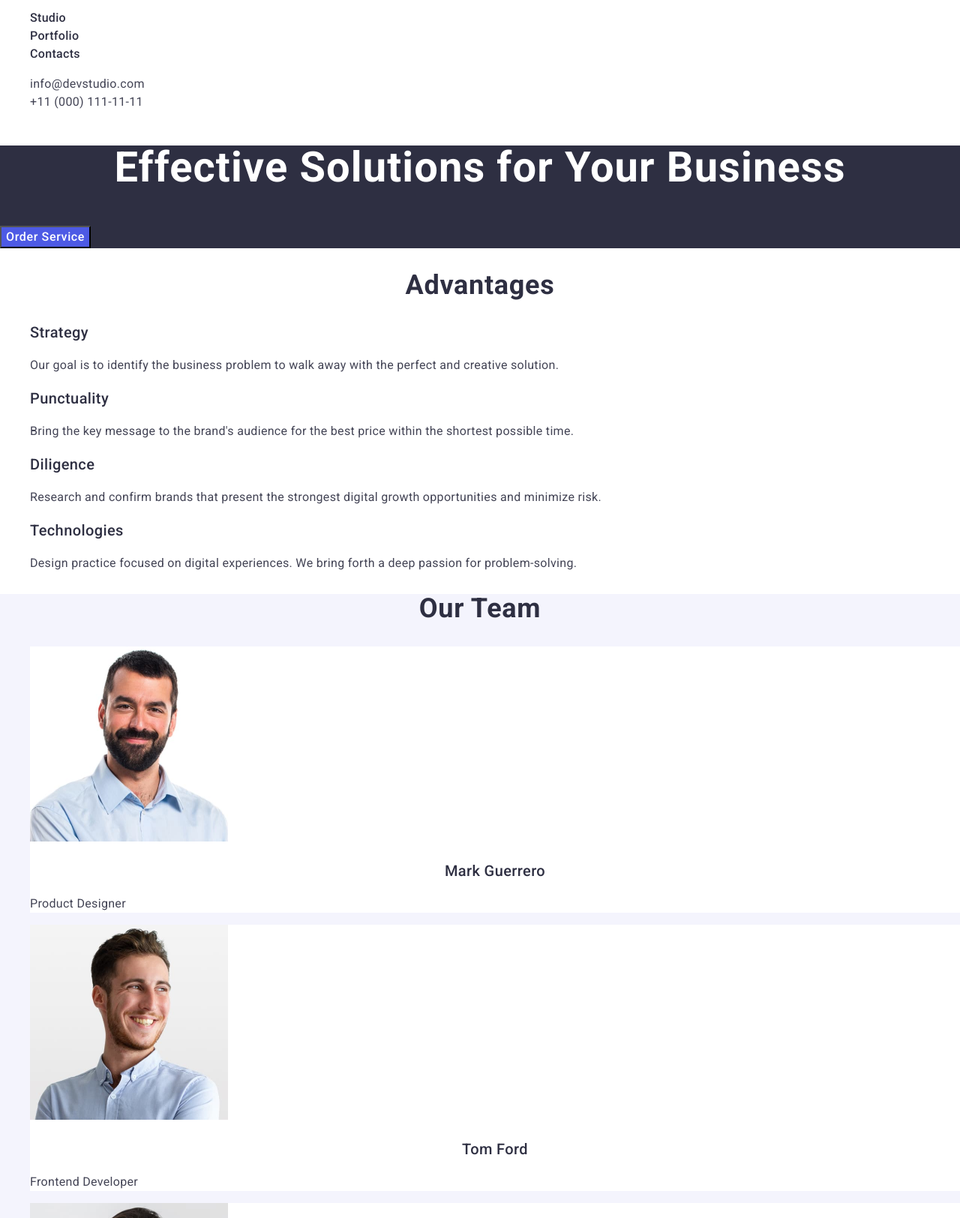
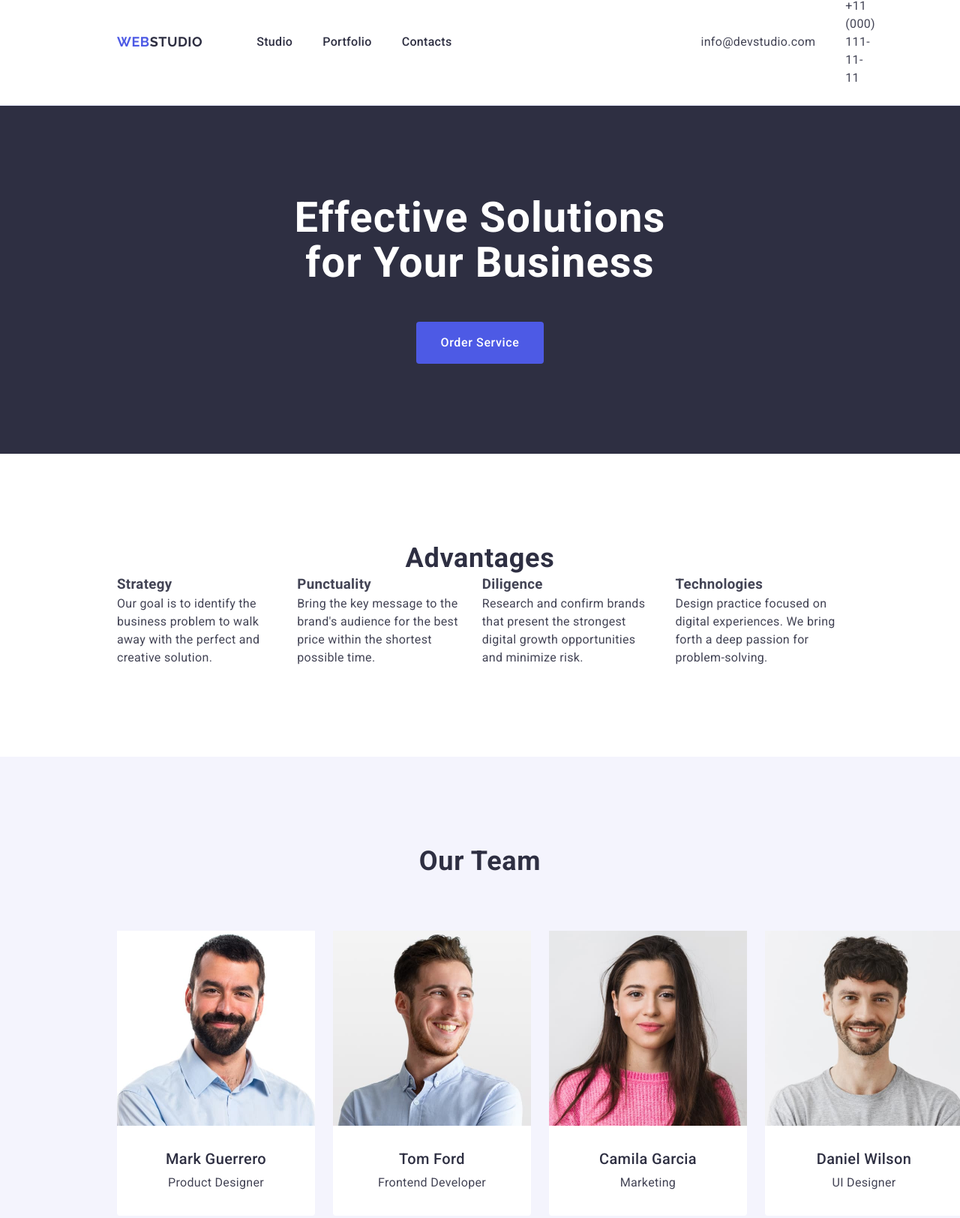
Before and after one commit to Arsenkats/goit-markup-hw-03, a plain HTML site: page index.html in a window 1280 px wide. Shown: the part 28-1652 px from the top of the page at 75% size. Drawn offline with nearby package versions, Linux system fonts and the light colour scheme.

Commit message:
add new styles

```diff
--- a/css/styles.css
+++ b/css/styles.css
@@ -5,38 +5,69 @@ body{
     letter-spacing: 0.02em;
     background-color: #ffffff;
     color: #434455;
+    max-width: 1440px;
+    margin: 0 auto;
 }
 
-h1{
-    line-height: 1.07143;
-    letter-spacing: 0.02em;
+h1,
+h2,
+h3,
+h4,
+h5,
+h6,
+p{
+    margin-top: 0;
+    margin-bottom: 0;
 }
 
-h2{
-    font-size: 36px;
-    line-height: 1.11;
-    letter-spacing: 0.02em;
-    text-transform: capitalize;
-    text-align: center;
-    color: #2e2f42;
-}
-
-h3{
-    font-weight: 500;
-    font-size: 20px;
-    line-height: 1.2;
-    letter-spacing: 0.02em;
-    color: #2e2f42;
+ul, ol{
+    margin-top: 0;
+    margin-bottom: 0;
+    padding-left: 0;
 }
 
 button{
     cursor: pointer;
 }
 
+.container{
+    max-width: 1158px;
+    padding-left: 15px;
+    padding-right: 15px;
+    margin-left: 141px;
+    margin-right: 141px;
+}
+
+.section{
+    padding-top: 120px;
+    padding-bottom: 120px;
+}
+
 /* header */
+
+.page-header{
+    border-bottom: 1px solid #e7e9fc;
+}
 
 header ul{
     list-style-type: none;
+}
+
+.header-container{
+    display: flex;
+    align-items: center;
+}
+
+.header-nav{
+    display: flex;
+    align-items: center;
+}
+
+.nav-list{
+    display: flex;
+    align-items: center;
+    gap: 40px;
+    margin-right: 332px;
 }
 
 .menu{
@@ -46,6 +77,8 @@ header ul{
     letter-spacing: 0.02em;
     color: #2e2f42;
     font-weight: 500;
+    padding-top: 24px;
+    padding-bottom: 24px;
 }
 
 .menu:focus,
@@ -62,6 +95,7 @@ header ul{
     letter-spacing: 0.03em;
     text-transform: uppercase;
     color: #4d5ae5;
+    margin-right: 72px;
 }
 
 .logo span{
@@ -69,16 +103,25 @@ header ul{
 }
 
 .contacts{
+    font-style: normal;
 
-    font-style: normal;
+}
+
+.contacts-ul{
+    display: flex;
+    align-items: center;
+    gap: 40px;
 }
 
 .contact-list{
+    display: inline-block;
     text-decoration: none;
     font-size: 16px;
     line-height: 1.5;
     letter-spacing: 0.02em;
     color: #434455;
+    padding-top: 24px;
+    padding-bottom: 24px;
 }
 
 .contacts a:focus,
@@ -92,7 +135,17 @@ header ul{
     background: #2e2f42;
 }
 
+.solution-content{
+    display: flex;
+    flex-direction: column;
+    align-items: center;
+    text-align: center;
+    gap: 48px;
+}
+
 .solution-title{
+    max-width: 496px;
+    letter-spacing: 0.02em;
     line-height: 1.07;
     font-size: 56px;
     text-align: center;
@@ -107,6 +160,9 @@ header ul{
     line-height: 1.5;
     letter-spacing: 0.04em;
     color: #fff;
+    border: 0;
+    border-radius: 4px;
+    padding: 16px 32px;
 }
 
 .order-button:focus,
@@ -116,12 +172,32 @@ header ul{
 
 /* section 2 */
 
-.advantages ul{
+.advantages-list{
     list-style-type: none;
+    display: flex;
+    gap: 24px;
+}
+
+.advantages-items{
+    width: calc((1158px - (24*3)) / 4);
+
 }
 
 .advantages-title{
+    font-size: 36px;
+    line-height: 1.11;
+    letter-spacing: 0.02em;
+    text-transform: capitalize;
+    text-align: center;
+    color: #2e2f42;
 
+}
+
+.advantages-name{
+    font-weight: 500;
+    font-size: 20px;
+    line-height: 1.2;
+    letter-spacing: 0.02em;
     color: #2e2f42;
 }
 
@@ -132,26 +208,95 @@ header ul{
     background-color: #f4f4fd;
 }
 
-.our-team ul{
-    list-style-type: none;
+.team-title{
+    font-size: 36px;
+    line-height: 1.11;
+    letter-spacing: 0.02em;
+    text-transform: capitalize;
+    text-align: center;
+    color: #2e2f42;
+    margin-bottom: 72px;
 }
 
 .team-list{
+    list-style-type: none;
+    display: flex;
+    gap: 24px;
+}
+
+.team-item{
     background-color: #fff;
+    width: calc((1158px - (24*3)) / 4);
+    border-bottom-right-radius: 4px;
+    border-bottom-left-radius: 4px;
+
+}
+
+.team-img{
+    display: block;
+}
+
+.card-content{
+    padding-top: 32px;
+    padding-bottom: 32px;
 }
 
 .teammate-title{
     text-align: center;
+    font-weight: 500;
+    font-size: 20px;
+    line-height: 1.2;
+    letter-spacing: 0.02em;
+    color: #2e2f42;
+    margin-bottom: 8px;
+
 }
 
 .team-paragraph{
     font-size: 16px;
+    text-align: center;
 }
 
 /* section 4 */
+.portfolio-title{
+    font-size: 36px;
+    line-height: 1.11;
+    letter-spacing: 0.02em;
+    text-transform: capitalize;
+    text-align: center;
+    color: #2e2f42;
+    margin-bottom: 72px;
+}
 
-.portfolio ul{
+.portfolio-list{
     list-style-type: none;
+    display: flex;
+    gap: 24px;
+    flex-wrap: wrap;
+}
+
+.portfolio-item{
+    width: calc((1158px - (24*3)) / 3);
+}
+
+.portfolio-img{
+    display: block;
+}
+
+.portfolio-content{
+    border-bottom: 1px solid #e7e9fc;
+    border-left: 1px solid #e7e9fc;
+    border-right: 1px solid #e7e9fc;
+    padding: 32px 16px;
+}
+
+.work-title{
+    font-weight: 500;
+    font-size: 20px;
+    line-height: 1.2;
+    letter-spacing: 0.02em;
+    color: #2e2f42;
+    margin-bottom: 8px;
 }
 
 /* footer */
@@ -161,6 +306,7 @@ header ul{
 }
 
 .footer-logo{
+    display: block;
     text-decoration: none;
     font-family: 'Raleway', sans-serif;
     font-weight: 700;
@@ -169,6 +315,7 @@ header ul{
     letter-spacing: 0.03em;
     text-transform: uppercase;
     color: #4d5ae5;
+    margin-bottom: 16px;
 }
 
 .footer-logo-span{
@@ -177,4 +324,5 @@ header ul{
 
 .footer-paragraph{
     color: #f4f4fd;
+    max-width: 264px;
 }
--- a/index.html
+++ b/index.html
@@ -11,61 +11,69 @@
     />
     <link
       rel="stylesheet"
-      href="https://cdn.jsdelivr.net/npm/modern-normalize@2.0.0/modern-normalize.min.css"
+      href="https://cdnjs.cloudflare.com/ajax/libs/modern-normalize/2.0.0/modern-normalize.min.css"
+      integrity="sha512-4xo8blKMVCiXpTaLzQSLSw3KFOVPWhm/TRtuPVc4WG6kUgjH6J03IBuG7JZPkcWMxJ5huwaBpOpnwYElP/m6wg=="
+      crossorigin="anonymous"
+      referrerpolicy="no-referrer"
     />
     <link rel="stylesheet" href="./css/styles.css" />
     <title>Web Studio</title>
   </head>
   <body>
-    <header>
-      <nav>
+    <header class="page-header">
+      <div class="container header-container">
+        <nav class="header-nav">
           <a class="logo" href="./index.html"> Web<span>Studio</span></a>
-        <ul>
-          <li>
+          <ul class="nav-list">
+            <li class="nav-item">
               <a class="menu" href="./index.html">Studio</a>
             </li>
-          <li>
+            <li class="nav-item">
               <a class="menu" href="">Portfolio</a>
             </li>
-          <li>
+            <li class="nav-item">
               <a class="menu" href="">Contacts</a>
             </li>
           </ul>
         </nav>
         <address class="contacts">
-        <ul>
-          <li>
+          <ul class="contacts-ul">
+            <li class="contacts-item">
               <a class="contact-list" href="mailto:info@devstudio.com"
                 >info@devstudio.com</a
               >
             </li>
-          <li>
+            <li class="contacts-item">
               <a class="contact-list" href="tel:+110001111111"
                 >+11 (000) 111-11-11</a
               >
             </li>
           </ul>
         </address>
+      </div>
     </header>
 
     <main>
-      <section class="solution">
+      <section class="solution section">
+        <div class="container solution-content">
           <h1 class="solution-title">Effective Solutions for Your Business</h1>
           <button class="order-button" type="button">Order Service</button>
+        </div>
       </section>
 
-      <section class="advantages">
+      <section class="advantages section">
+        <div class="container">
           <h2 class="advantages-title">Advantages</h2>
-        <ul>
-          <li>
+          <ul class="advantages-list">
+            <li class="advantages-items">
               <h3 class="advantage-name">Strategy</h3>
               <p class="advantages-text">
-              Our goal is to identify the business problem to walk away with the
-              perfect and creative solution.
+                Our goal is to identify the business problem to walk away with
+                the perfect and creative solution.
               </p>
             </li>
 
-          <li>
+            <li class="advantages-items">
               <h3 class="advantage-name">Punctuality</h3>
               <p class="advantages-text">
                 Bring the key message to the brand's audience for the best price
@@ -73,7 +81,7 @@
               </p>
             </li>
 
-          <li>
+            <li class="advantages-items">
               <h3 class="advantage-name">Diligence</h3>
               <p class="advantages-text">
                 Research and confirm brands that present the strongest digital
@@ -81,7 +89,7 @@
               </p>
             </li>
 
-          <li>
+            <li class="advantages-items">
               <h3 class="advantage-name">Technologies</h3>
               <p class="advantages-text">
                 Design practice focused on digital experiences. We bring forth a
@@ -89,110 +97,155 @@
               </p>
             </li>
           </ul>
+        </div>
       </section>
 
-      <section class="our-team">
+      <section class="our-team section">
+        <div class="container">
           <h2 class="team-title">Our Team</h2>
-        <ul>
-          <li class="team-list">
+          <ul class="team-list">
+            <li class="team-item">
               <img
+                class="team-img"
                 src="./images/team/img-3.jpg"
                 alt="Mark Guerrero"
                 width="264"
               />
+              <div class="card-content">
                 <h3 class="teammate-title">Mark Guerrero</h3>
                 <p class="team-paragraph">Product Designer</p>
+              </div>
             </li>
-          <li class="team-list">
-            <img src="./images/team/img-2.jpg" alt="Tom Ford" width="264" />
+            <li class="team-item">
+              <img
+                class="team-img"
+                src="./images/team/img-2.jpg"
+                alt="Tom Ford"
+                width="264"
+              />
+              <div class="card-content">
                 <h3 class="teammate-title">Tom Ford</h3>
                 <p class="team-paragraph">Frontend Developer</p>
+              </div>
             </li>
-          <li class="team-list">
+            <li class="team-item">
               <img
+                class="team-img"
                 src="./images/team/img-1.jpg"
                 alt="Camila Garcia"
                 width="264"
               />
+              <div class="card-content">
                 <h3 class="teammate-title">Camila Garcia</h3>
                 <p class="team-paragraph">Marketing</p>
+              </div>
             </li>
-          <li class="team-list">
-            <img src="./images/team/img.jpg" alt="Daniel Wilson" width="264" />
+            <li class="team-item">
+              <img
+                class="team-img"
+                src="./images/team/img.jpg"
+                alt="Daniel Wilson"
+                width="264"
+              />
+              <div class="card-content">
                 <h3 class="teammate-title">Daniel Wilson</h3>
                 <p class="team-paragraph">UI Designer</p>
+              </div>
             </li>
           </ul>
+        </div>
       </section>
 
-      <section class="portfolio">
+      <section class="portfolio section">
+        <div class="container">
           <h2 class="portfolio-title">Our Portfolio</h2>
-        <ul>
-          <li>
+          <ul class="portfolio-list">
+            <li class="portfolio-item">
               <img
+                class="portfolio-img"
                 src="./images/portfolio/img2-5.jpg"
                 alt="Banking App"
                 width="360"
               />
+              <div class="portfolio-content">
                 <h3 class="work-title">Banking App</h3>
                 <p class="work-type">App</p>
+              </div>
             </li>
-          <li>
+            <li class="portfolio-item">
               <img
+                class="portfolio-img"
                 src="./images/portfolio/img2-4.jpg"
                 alt="Cashless Payment"
                 width="360"
               />
+              <div class="portfolio-content">
                 <h3 class="work-title">Cashless Payment</h3>
                 <p class="work-type">Marketing</p>
+              </div>
             </li>
-          <li>
+            <li class="portfolio-item">
               <img
+                class="portfolio-img"
                 src="./images/portfolio/img2-3.jpg"
                 alt="Meditation App"
                 width="360"
               />
+              <div class="portfolio-content">
                 <h3 class="work-title">Meditation App</h3>
                 <p class="work-type">App</p>
+              </div>
             </li>
-          <li>
+            <li class="portfolio-item">
               <img
+                class="portfolio-img"
                 src="./images/portfolio/img2-2.jpg"
                 alt="Taxi Service"
                 width="360"
               />
+              <div class="portfolio-content">
                 <h3 class="work-title">Taxi Service</h3>
                 <p class="work-type">Marketing</p>
+              </div>
             </li>
-          <li>
+            <li class="portfolio-item">
               <img
+                class="portfolio-img"
                 src="./images/portfolio/img2-1.jpg"
                 alt="Screen Illustrations"
                 width="360"
               />
+              <div class="portfolio-content">
                 <h3 class="work-title">Screen Illustrations</h3>
                 <p class="work-type">Design</p>
+              </div>
             </li>
-          <li>
+            <li class="portfolio-item">
               <img
+                class="portfolio-img"
                 src="./images/portfolio/img2.jpg"
                 alt="Online Courses"
                 width="360"
               />
+              <div class="portfolio-content">
                 <h3 class="work-title">Online Courses</h3>
                 <p class="work-type">Marketing</p>
+              </div>
             </li>
           </ul>
+        </div>
       </section>
     </main>
     <footer class="footer-style">
+      <div class="container section">
         <a class="footer-logo" href="./index.html">
           Web<span class="footer-logo-span">Studio</span></a
         >
         <p class="footer-paragraph">
-        Increase the flow of customers and sales for your business with digital
-        marketing & growth solutions.
+          Increase the flow of customers and sales for your business with
+          digital marketing & growth solutions.
         </p>
+      </div>
     </footer>
   </body>
 </html>
```
Lines whose indentation alone changed are shown as unchanged.
